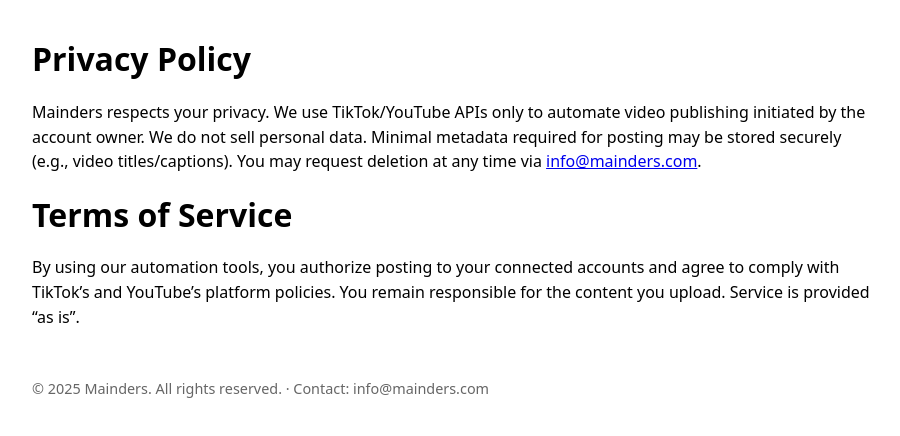
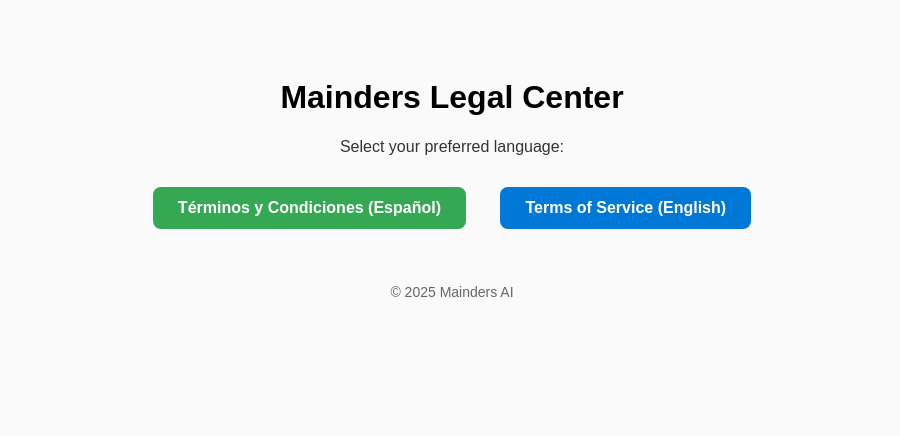
Before and after one commit to Mainders-ai/mainders-policy, a plain HTML site: page index.html in a window 1280 px wide. Shown: the whole page, without its empty margins (188-1088 px from the left). Drawn offline with Linux system fonts and the light colour scheme.

Commit message:
Add index.html for GitHub Pages root

```diff
--- a/index.html
+++ b/index.html
@@ -1,24 +1,22 @@
 <!DOCTYPE html>
 <html lang="en">
 <head>
-  <meta charset="UTF-8">
-  <meta name="viewport" content="width=device-width, initial-scale=1">
-  <title>Mainders – Privacy Policy & Terms</title>
-  <style>
-    body { font-family: system-ui, -apple-system, Segoe UI, Roboto, Helvetica, Arial, sans-serif; max-width: 840px; margin: 40px auto; padding: 0 16px; line-height: 1.55; }
-    h1,h2 { line-height: 1.2; }
-    code { background:#f2f2f2; padding:2px 4px; border-radius:4px; }
-    footer { margin-top: 48px; color:#666; font-size: 0.9em; }
-  </style>
+<meta charset="UTF-8">
+<title>Mainders Legal Center</title>
+<style>
+body { font-family: Arial, sans-serif; text-align: center; padding: 50px; background: #fafafa; color: #333; }
+h1 { color: #000; }
+a { display: inline-block; margin: 15px; padding: 12px 25px; border-radius: 8px; text-decoration: none; font-weight: bold; }
+.en { background: #0078D7; color: white; }
+.es { background: #34a853; color: white; }
+a:hover { opacity: 0.9; }
+</style>
 </head>
 <body>
-  <h1>Privacy Policy</h1>
-  <p>Mainders respects your privacy. We use TikTok/YouTube APIs only to automate video publishing initiated by the account owner. We do not sell personal data. Minimal metadata required for posting may be stored securely (e.g., video titles/captions). You may request deletion at any time via <a href="mailto:info@mainders.com">info@mainders.com</a>.</p>
-
-  <h1>Terms of Service</h1>
-  <p>By using our automation tools, you authorize posting to your connected accounts and agree to comply with TikTok’s and YouTube’s platform policies. You remain responsible for the content you upload. Service is provided “as is”.</p>
-
-  <footer>© <span id="y"></span> Mainders. All rights reserved. · Contact: info@mainders.com</footer>
-  <script>document.getElementById('y').textContent=new Date().getFullYear()</script>
+<h1>Mainders Legal Center</h1>
+<p>Select your preferred language:</p>
+<a href="terms.html" class="es">Términos y Condiciones (Español)</a>
+<a href="terms-en.html" class="en">Terms of Service (English)</a>
+<p style="margin-top: 40px; font-size: 14px; color: #666;">© 2025 Mainders AI</p>
 </body>
 </html>
```
